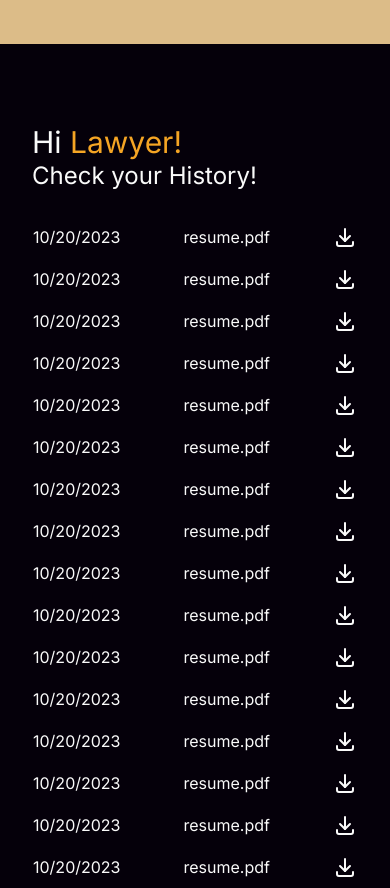
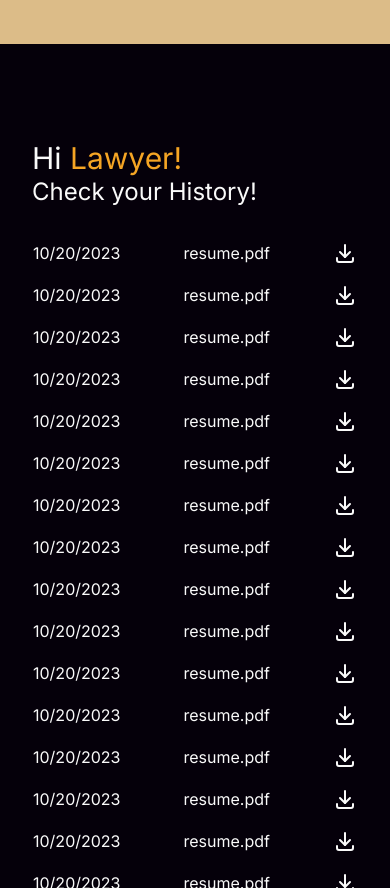
Before and after one commit to Fedreric/Lawyer-AI, a Next.js app: page / in a window 390 px wide. Shown: the part 800-1688 px from the top of the page. Built offline with nearby package versions, Linux system fonts and the light colour scheme.

Commit message:
Se agrega un poco mas de margin entre el nav y el titulo del historial

```diff
--- a/src/app/components/History.jsx
+++ b/src/app/components/History.jsx
@@ -3,7 +3,7 @@ import ResumeItem from "./ResumeItem";
 export default function History() {
   return (
     <>
-      <div className='text-text-custom-color-white mt-20 mb-4 md:mt-32'>
+      <div className='text-text-custom-color-white mt-24 mb-4 md:mt-32'>
         <h2 className='text-3xl'>
           Hi <span className='text-text-custom-color-Details'>Lawyer!</span>
         </h2>
```
